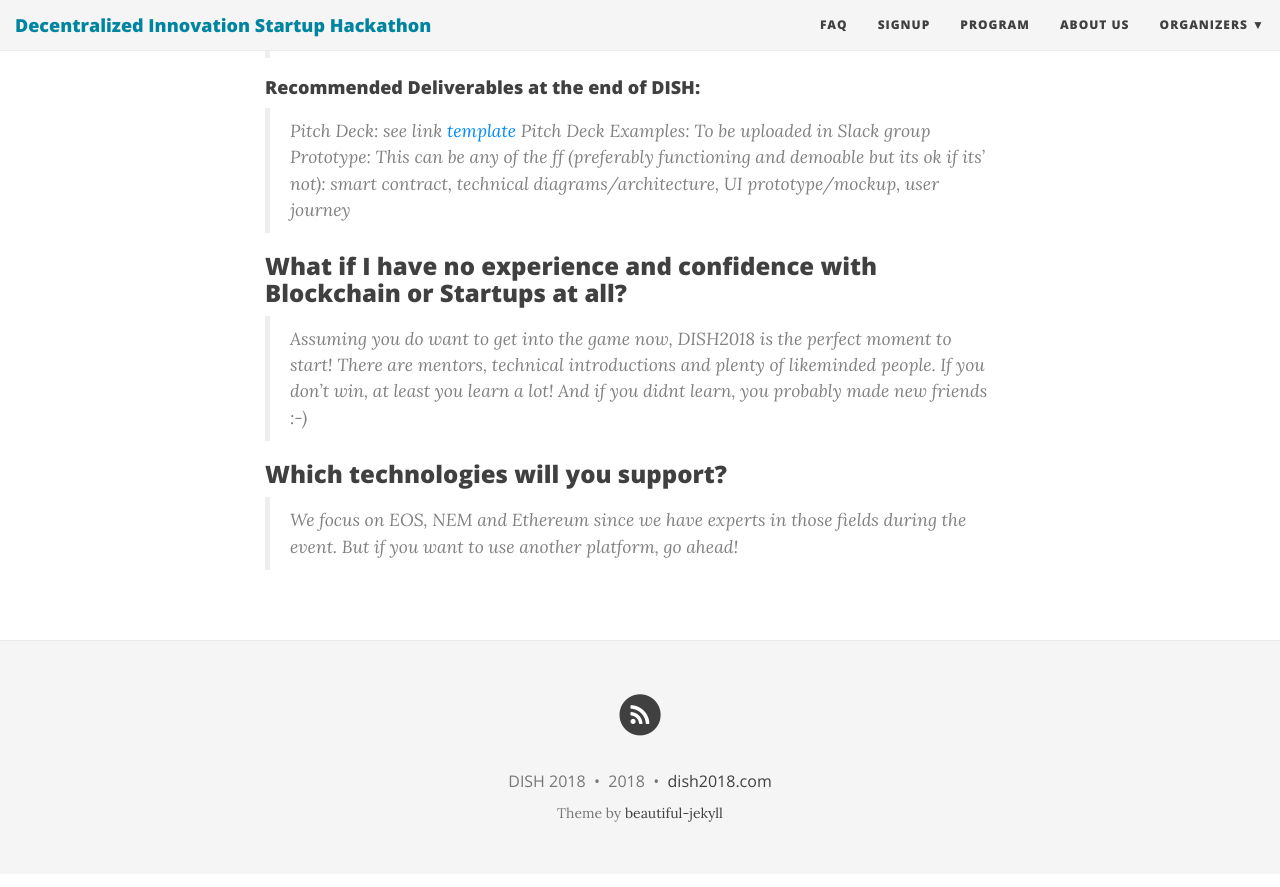
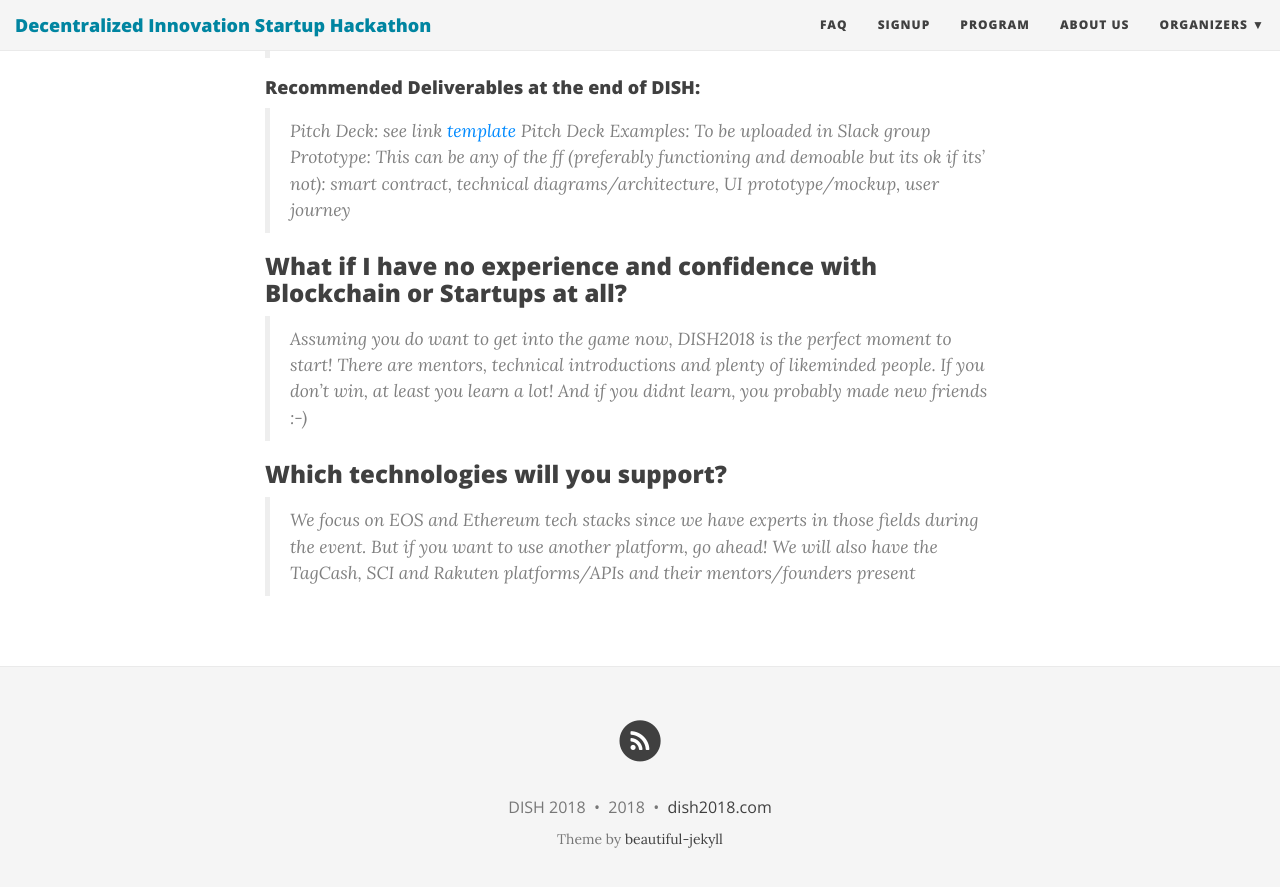
Before and after one commit to dish-event/dish-event, a Jekyll site: the page built from faq.md, in a window 1280 px wide and 900 px high, scrolled down 1533 px. Shown: the top 887 px of the window. Built offline with Jekyll 4.4.1, drawn with Linux system fonts in a browser that asks for light colours; nearby versions of some CDN libraries.

Commit message:
updated supported tech faq

```diff
--- a/faq.md
+++ b/faq.md
@@ -42,4 +42,4 @@ subtitle: What you really wanted to know
 >Assuming you do want to get into the game now, DISH2018 is the perfect moment to start! There are mentors, technical introductions and plenty of likeminded people. If you don’t win, at least you learn a lot! And if you didnt learn, you probably made new friends :-)
 
 ### Which technologies will you support?
-> We focus on EOS, NEM and Ethereum since we have experts in those fields during the event. But if you want to use another platform, go ahead!
+> We focus on EOS and Ethereum tech stacks since we have experts in those fields during the event. But if you want to use another platform, go ahead! We will also have the TagCash, SCI and Rakuten platforms/APIs and their mentors/founders present
```
